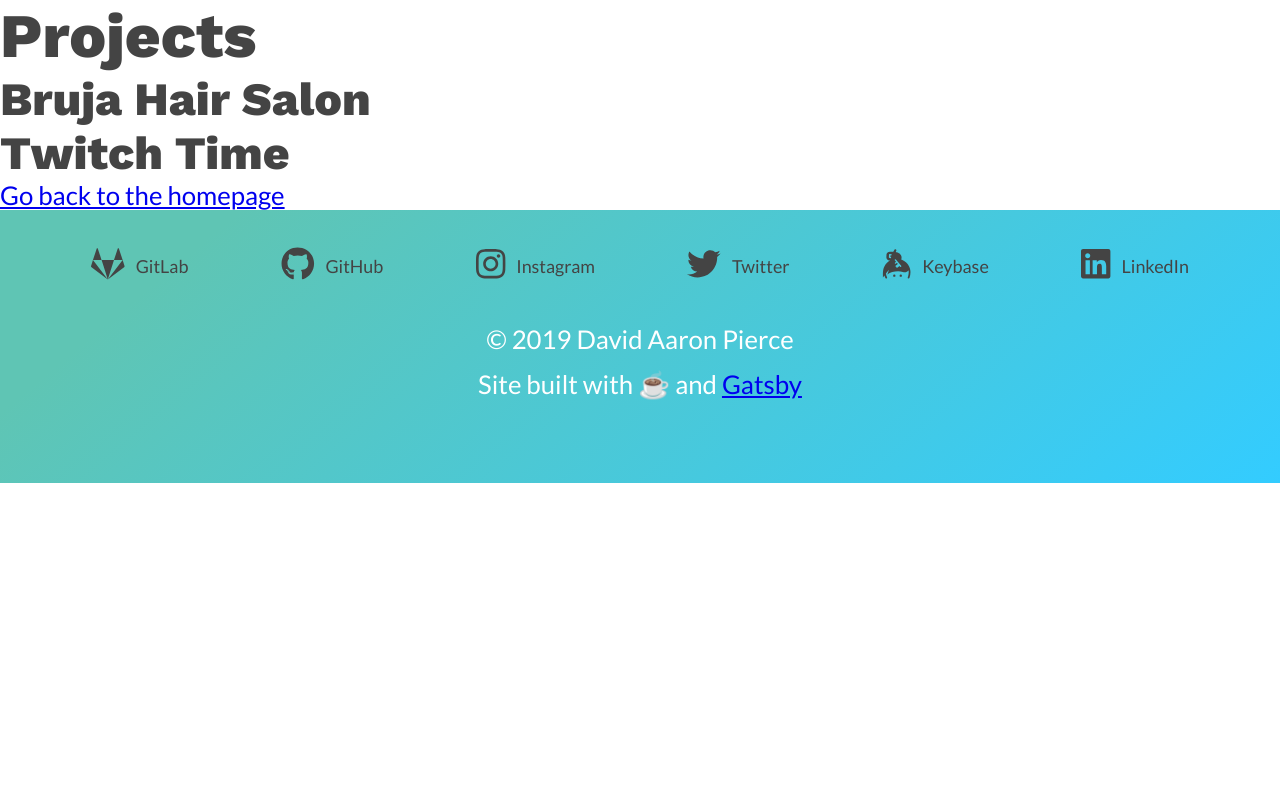
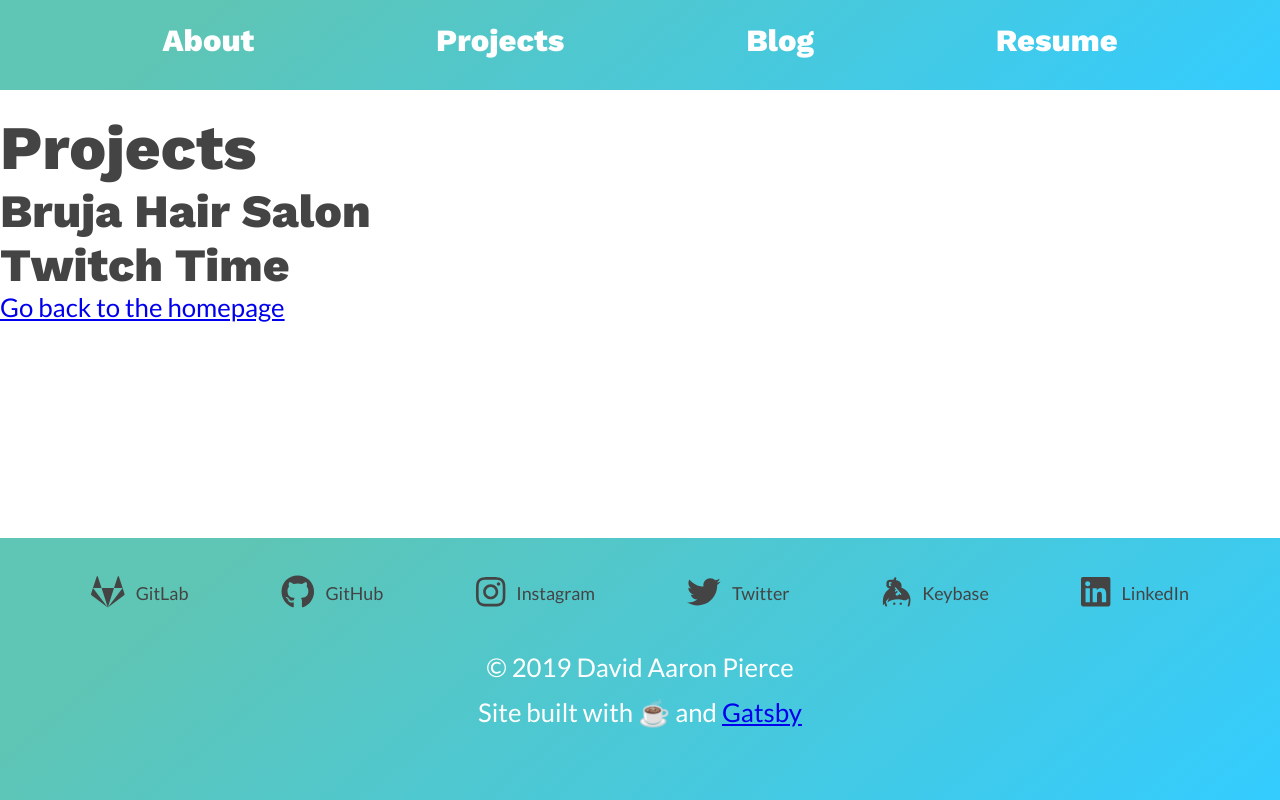
Before and after one commit to dapierce/davidpie-archive, a Gatsby site: page /projects in a window 1280 px wide. Built offline with nearby package versions, Linux system fonts and the light colour scheme; Gatsby itself is replaced by a stand-in of ours.

Commit message:
Page size fixes.

```diff
--- a/src/components/styles/intro.module.css
+++ b/src/components/styles/intro.module.css
@@ -33,7 +33,7 @@
   animation-play-state: paused;
 }
 
-.wave:hover {
+.hi:hover .wave {
   animation-play-state: running;
 }
 
--- a/src/components/styles/layout.css
+++ b/src/components/styles/layout.css
@@ -58,6 +58,9 @@ h3 {
 h4 {
   font-size: 1.2em;
 }
+main {
+  min-height: calc(70vh - 2rem);
+}
 
 .frame {
   max-width: var(--content-width);
@@ -75,8 +78,9 @@ h4 {
 footer {
   background: linear-gradient(140deg, #5fc5b4 15%, #33ccff);
   color: white;
+  min-height: 30vh;
+  padding: 1rem 2rem 0 2rem;
   text-align: center;
-  padding: 1rem 2rem 2rem 2rem;
 }
 
 strong {
--- a/src/pages/projects.js
+++ b/src/pages/projects.js
@@ -3,10 +3,12 @@ import { Link } from "gatsby"
 
 import Layout from "../components/layout"
 import SEO from "../components/seo"
+import Nav from "../components/nav"
 
 const SecondPage = () => (
   <Layout>
     <SEO title="David Aaron Pierce / projects" />
+    <Nav />
     <h1>Projects</h1>
     <h2>Bruja Hair Salon</h2>
     <h2>Twitch Time</h2>
```
Also changed, not shown: package.json (+9 -9 lines), src/pages/404.js (+6 -4 lines), 1 other file.
